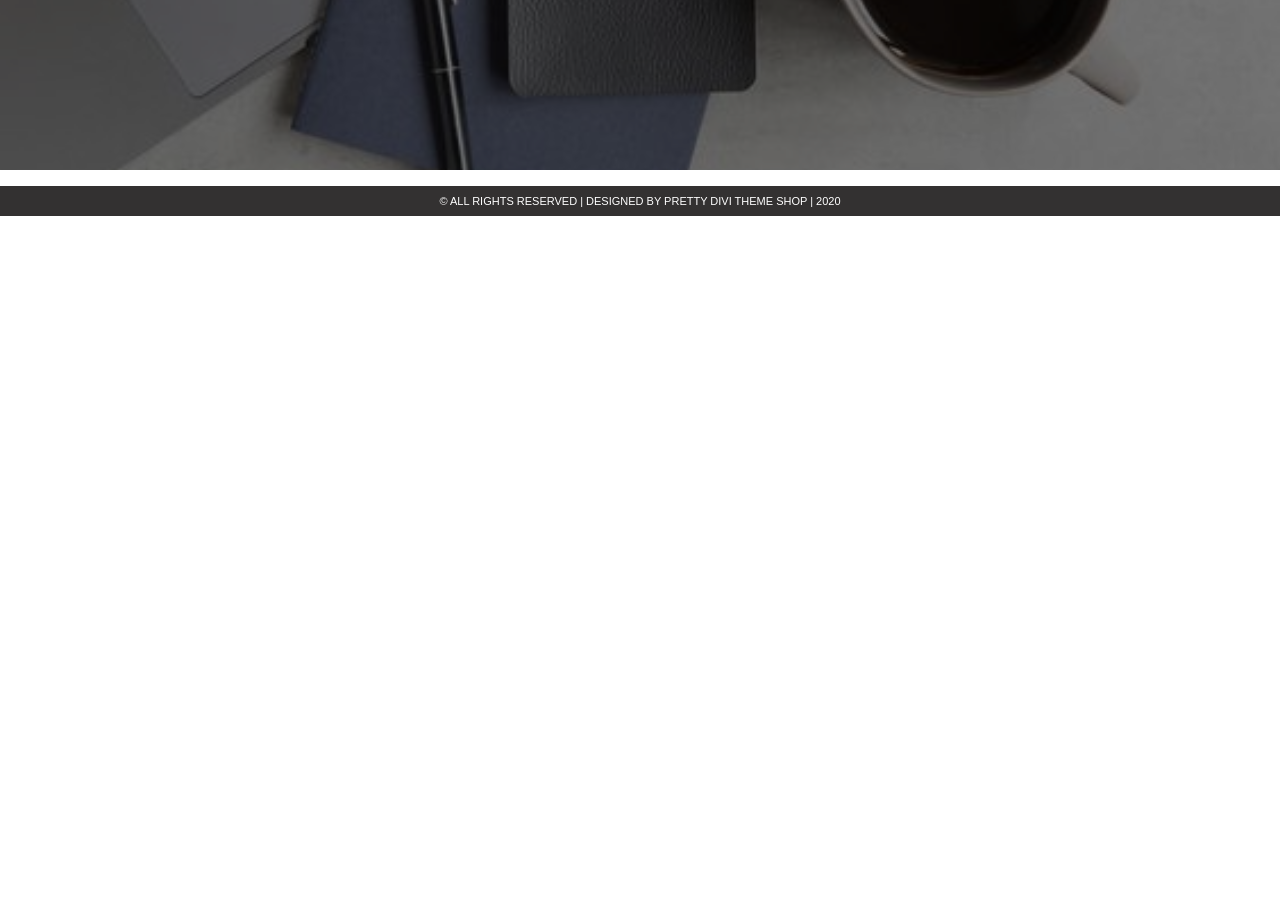
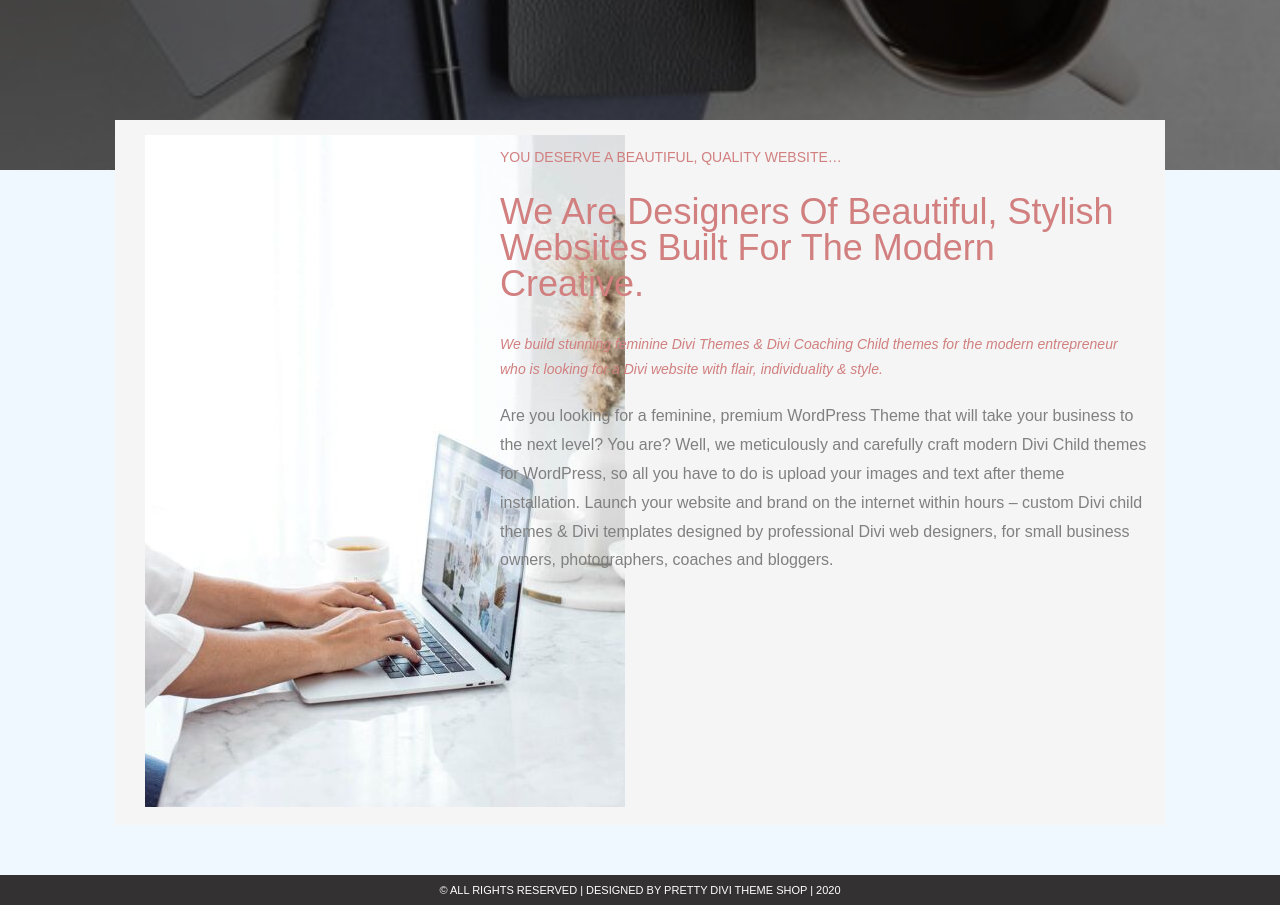
Before and after one commit to Rocksolana/ReactBlog, a React (Create React App) app: page / in a window 1280 px wide. Shown: the part 360-1265 px from the top of the page. Before the commit the page ends 800 px from the top, so only its background shows below. Built offline with nearby package versions, Linux system fonts and the light colour scheme.

Commit message:
creaded 2 folder Designer_item and DesignerImage

```diff
--- /dev/null
+++ b/src/App/Main/DesignerImage.js
@@ -0,0 +1,13 @@
+import React from 'react'
+import './main.css'
+
+import mainimage from './divi-coaching-themes-480x672.jpg'
+
+const DesignerImage = () => {
+    return (
+        <div className="image">
+          <img src={mainimage} alt="img"/>
+        </div>
+    )
+}
+export default DesignerImage
--- /dev/null
+++ b/src/App/Main/Designer_item.js
@@ -0,0 +1,38 @@
+import React from 'react'
+import './main.css'
+
+
+
+const Designer_item = () => {
+    return (
+        <div className="designer_item">
+        <div className="red_small_title">
+            YOU DESERVE A BEAUTIFUL, QUALITY WEBSITE…
+        </div>
+        <div className="red_big_title">
+            We Are Designers Of Beautiful, Stylish Websites Built For The Modern Creative.
+        </div>
+        <div className="text">
+            We build stunning feminine Divi Themes & Divi Coaching Child themes for the
+            modern entrepreneur who is looking for a Divi website with flair, individuality &
+            style.
+        </div>
+
+        <div className="text_item">
+            Are you looking for a feminine, premium WordPress Theme that will take your business
+            to
+            the next level? You are? Well, we meticulously and carefully craft modern Divi Child
+            themes
+            for WordPress, so all you have to do is upload your images and text after theme
+            installation.
+            Launch your website and brand on the internet within hours – custom Divi child
+            themes & Divi
+            templates designed by professional Divi web designers, for small business owners,
+            photographers,
+            coaches and bloggers.
+        </div>
+
+    </div>
+    )
+}
+export default Designer_item
--- a/src/App/Main/Main.js
+++ b/src/App/Main/Main.js
@@ -1,9 +1,28 @@
 import React from 'react'
+import DesignerImage from './DesignerImage'
+import Designer_item from './Designer_item'
+import './main.css'
+
 
 
 const Main = () => {
     return (
-        <h1>Main</h1>
+     <section className="designers">
+        <div className="conteiner">
+            <div className="row header-row">
+                <div className="col-sm-12">
+                    <div className="wrapper">
+                        <div className="col-sm-4">
+                            <DesignerImage/>
+                        </div>
+                        <div className="col-sm-8">
+                            <Designer_item/>
+                        </div>
+                    </div>
+                </div>
+            </div>
+        </div>
+    </section>
     )
 }
 
--- /dev/null
+++ b/src/App/Main/main.css
@@ -0,0 +1,63 @@
+.container_wrapper {
+    display: flex;
+    justify-content: center;
+    align-items: center;
+    flex-direction: column;
+    flex-wrap: wrap;
+    text-align: center;
+    padding: 50px;
+}
+.designers,.take,.blog_item,.our_mission {
+    background-color: aliceblue;
+    color: rgb(209, 127, 127);
+    display: flex;
+    justify-content: center;
+    align-items: center;
+}
+.wrapper {
+    position: relative;
+    top: -50px;
+    background-color:whitesmoke;
+    display: flex;
+    width: 100%;
+}
+.hr-line {
+    color: rgb(209, 127, 127);
+    margin-top: 16px;
+}
+.image {
+    width: 100%;
+    padding: 15px
+}
+.designer_item {
+    padding-left: 20px;
+}
+.red_small_title{
+    padding-top: 30px;
+    font-size: 14px;
+    color: rgb(209, 127, 127);
+}
+.red_big_title{
+    padding: 30px 0;
+
+}
+.text {
+    font-size: 14px;
+    line-height: 1.8;
+    padding-bottom: 10px;
+    font-style: italic;
+}
+.text_item {
+    color: grey;
+    line-height: 1.8;
+    padding: 10px 0;
+}
+@media(min-width:1200px) {
+    .conteiner {
+        max-width: 1140px;
+    }
+    .wrapper {
+        flex-direction: row;
+        flex-wrap: wrap;
+    }
+}
```
Also changed, not shown: src/App/Main/divi-coaching-themes-480x672.jpg (added).
